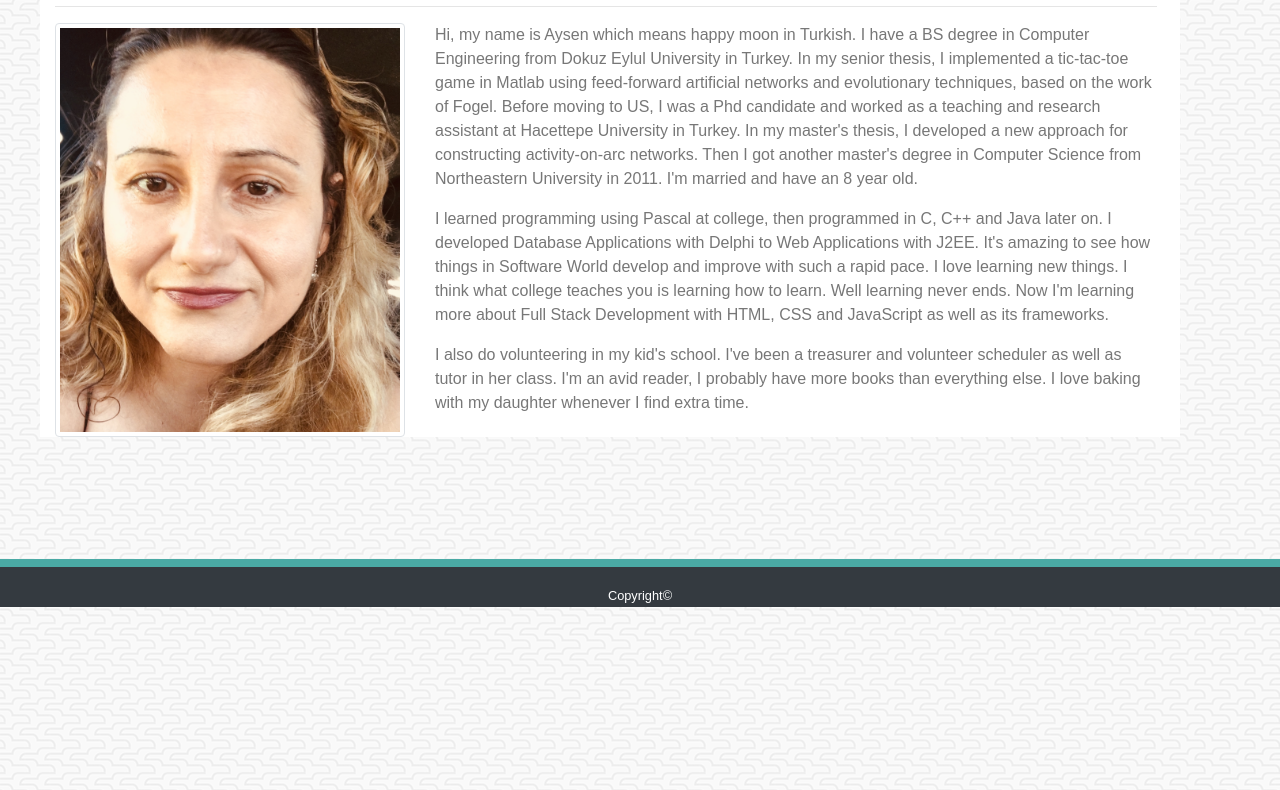
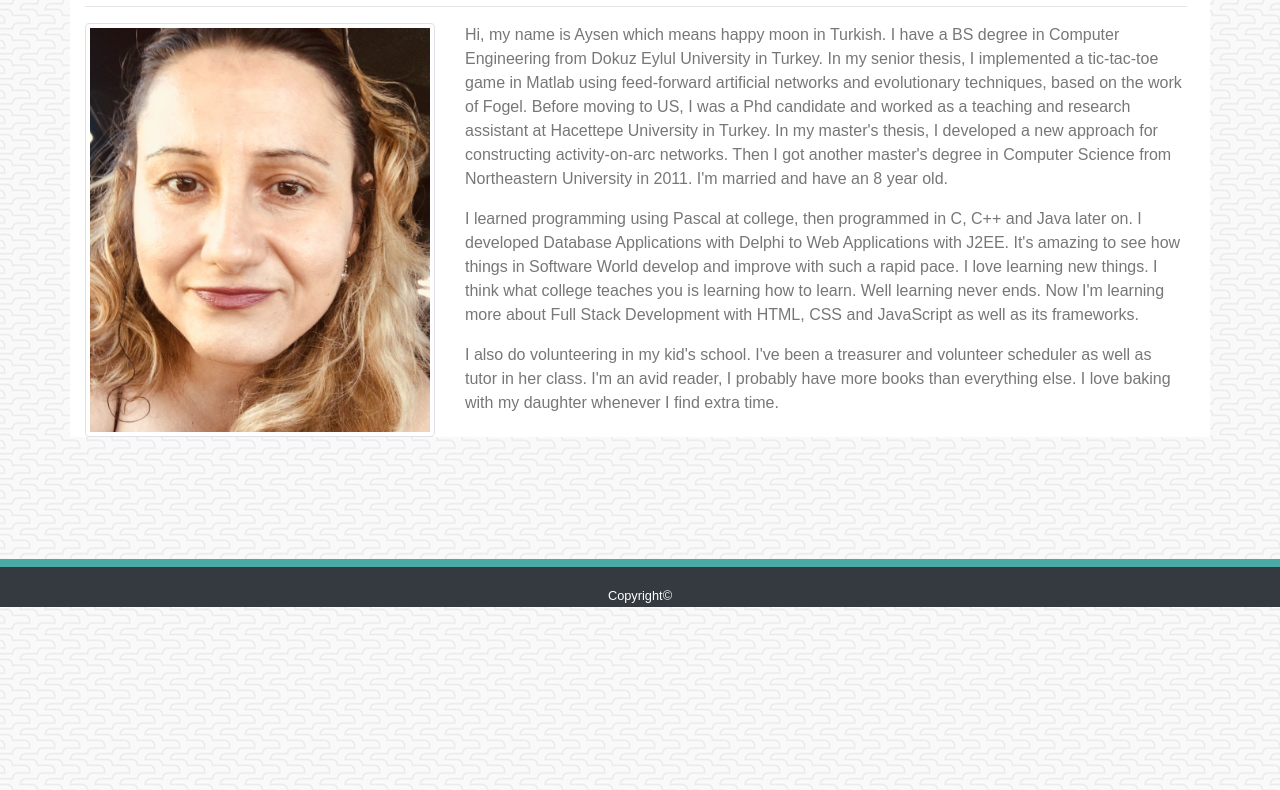
Before and after one commit to AysenUnlu/ResponsivePortfolio, a plain HTML site: page index.html in a window 1280 px wide. Shown: the part 193-983 px from the top of the page. Drawn offline with nearby package versions, Linux system fonts and the light colour scheme.

Commit message:
content is centered

```diff
--- a/assets/css/style.css
+++ b/assets/css/style.css
@@ -3,6 +3,9 @@
     overflow:hidden;
     margin:0;
     padding:0;
+}
+.container{
+    margin:auto !important;
 }
 .navbar{
     height:auto;
```
